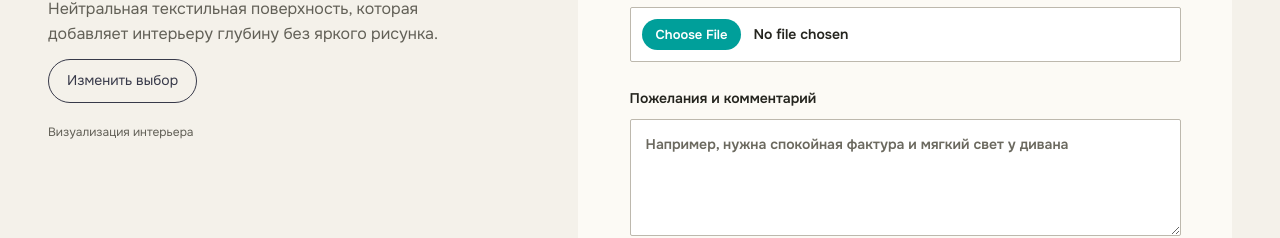
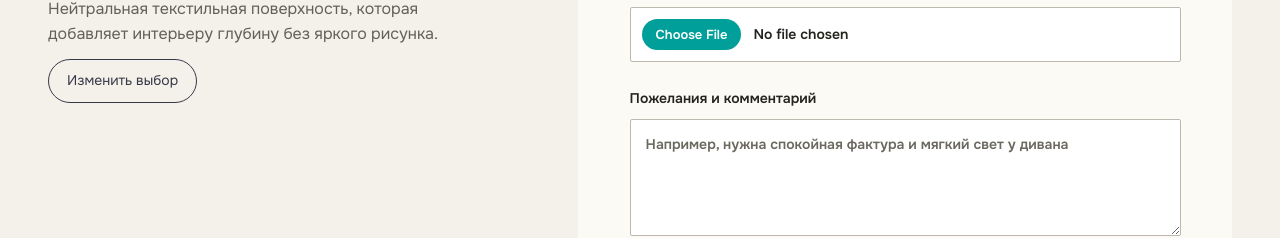
Before and after one commit to QuEZt0r/tihie-steny-catalog-demo, a plain HTML site: page index.html in a window 1280 px wide. Shown: the part 4089-4327 px from the top of the page. Drawn offline with Linux system fonts and the light colour scheme.

Commit message:
Remove remaining image caption

```diff
--- a/index.html
+++ b/index.html
@@ -43,7 +43,7 @@
     <section class="request wrap" id="request" aria-labelledby="request-title">
       <div class="section-head"><h2 id="request-title">Запросить индивидуальный расчёт</h2><p>Укажите параметры помещения и при желании приложите фото или план. На следующем шаге можно проверить состав заявки.</p></div>
       <div class="request-layout">
-        <aside class="selected-panel" aria-live="polite"><p class="field-label">Выбранное оформление</p><img id="selected-image" src="./assets/scene-0.webp" alt=""><h3 id="selected-title">Тихая фактура</h3><p id="selected-description"></p><button class="text-button" type="button" id="change-selection">Изменить выбор</button><span class="image-note">Визуализация интерьера</span></aside>
+        <aside class="selected-panel" aria-live="polite"><p class="field-label">Выбранное оформление</p><img id="selected-image" src="./assets/scene-0.webp" alt=""><h3 id="selected-title">Тихая фактура</h3><p id="selected-description"></p><button class="text-button" type="button" id="change-selection">Изменить выбор</button></aside>
         <form id="request-form" novalidate>
           <div class="form-top"><h3>Расскажите о помещении</h3><button class="text-button" type="button" id="fill-example">Заполнить пример</button></div>
           <div class="form-grid">
```
